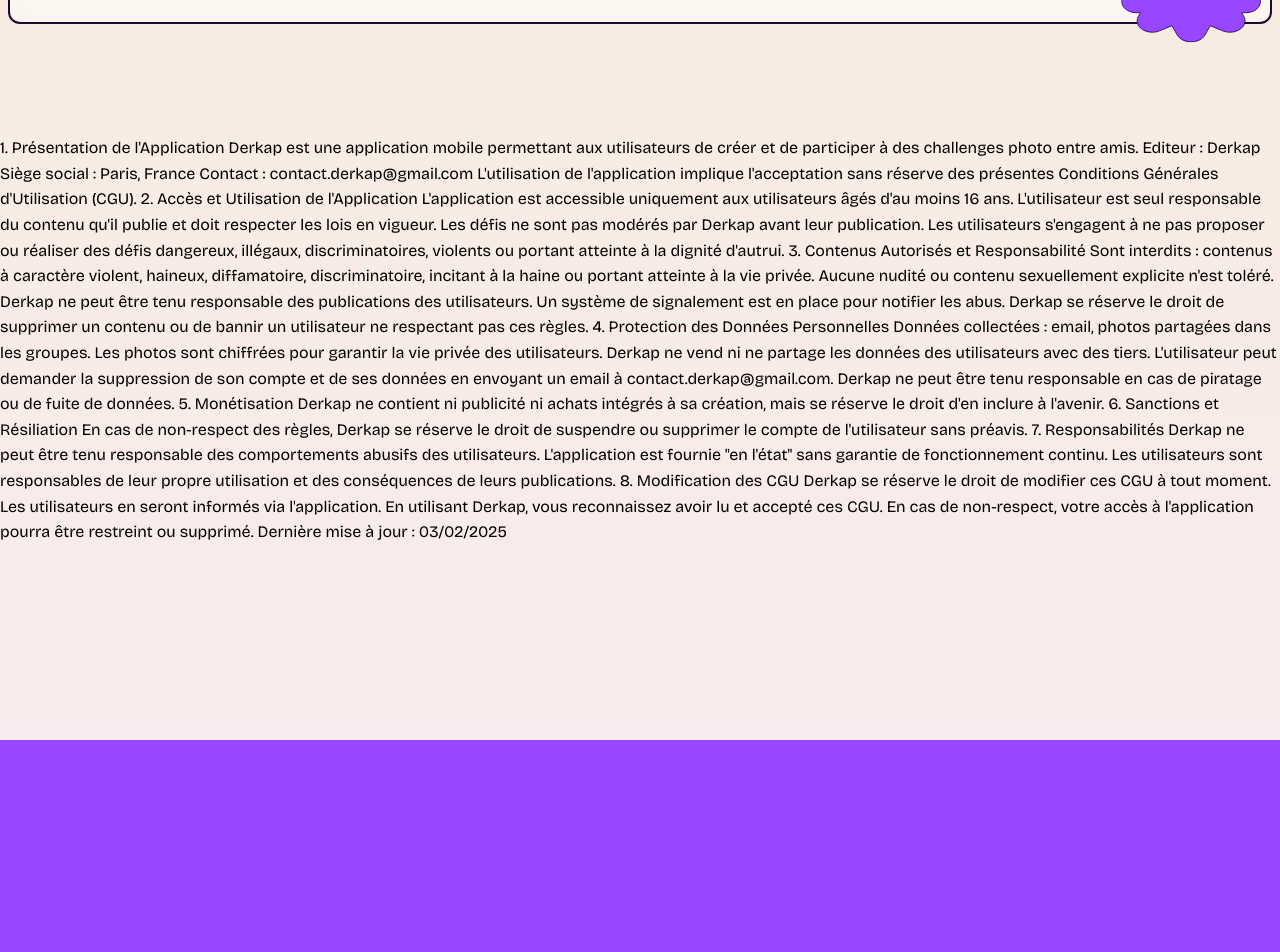
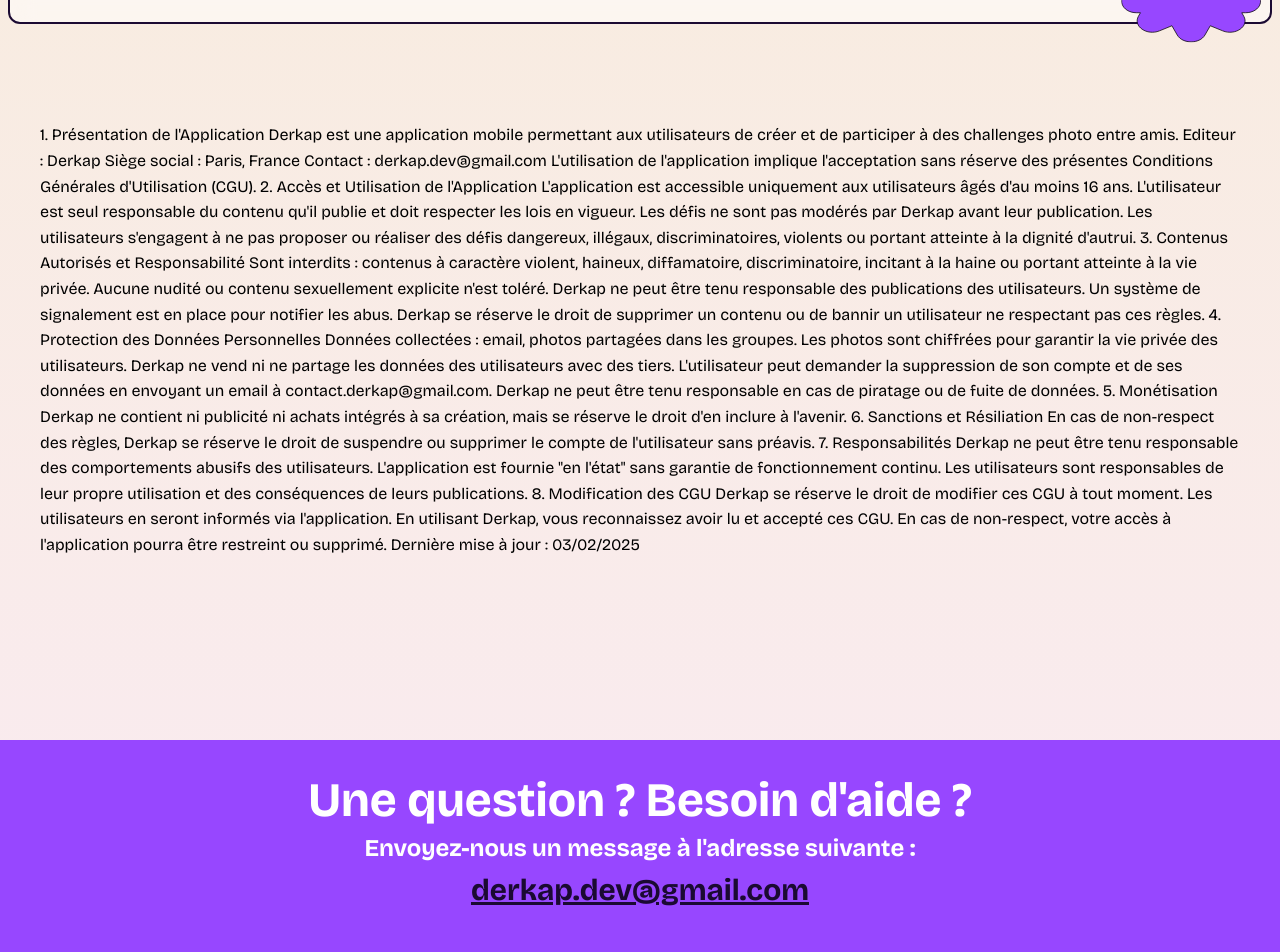
Before and after one commit to Nicoalz/derkap-landing, a Next.js app: page /cgu in a window 1280 px wide. Shown: the part 60-1012 px from the top of the page. Built offline with nearby package versions, Linux system fonts and the light colour scheme.

Commit message:
add contact

```diff
--- a/components/Footer.tsx
+++ b/components/Footer.tsx
@@ -1,10 +1,21 @@
 import Image from "next/image";
+
+
+// email to derkap.dev@gmail.com
 
 export default function Footer() {
   return (
     <div className="h-[100dvh] w-full bg-purple" id="contact">
       <div className="max- h-full p-1 flex flex-col justify-between">
-      <div></div>
+      <div className="flex flex-col justify-center items-center gap-2 mt-8 text-white font-bold text-5xl text-center px-4">
+        <p>
+          Une question ? Besoin d&apos;aide ?
+        </p>
+        <p className="text-white font-bold text-2xl">
+          Envoyez-nous un message à l&apos;adresse suivante :
+        </p>
+        <a className="text-black underline font-bold text-3xl px-4" href="mailto:derkap.dev@gmail.com">derkap.dev@gmail.com</a>
+      </div>
       <Image src="/images/derkap.svg" width={600} height={200} alt="Derkap" className="w-full"/>
     </div>
     </div>
--- a/components/Header.tsx
+++ b/components/Header.tsx
@@ -13,6 +13,7 @@
 const MENU_ITEMS = [
   { href: '#onboarding', text: 'COMMENT ÇA MARCHE' },
   { href: '#contact', text: 'CONTACT' },
+  { href: '/cgu', text: 'CGU' },
 ];
 
 const ANIMATION_CONFIG: AnimationConfig = {
--- a/pages/cgu.tsx
+++ b/pages/cgu.tsx
@@ -2,13 +2,13 @@
 
 export default function Home() {
   return (
-    <div className="section-container max-w-screen-2xl mx-auto h-screen flex items-center justify-center overflow-hidden">
+    <div className="section-container max-w-screen-2xl mx-auto h-screen flex items-center justify-center overflow-hidden px-10">
         <p>
         1. Présentation de l&apos;Application {"\n"}
                   Derkap est une application mobile permettant aux utilisateurs
                   de créer et de participer à des challenges photo entre amis.
                   Editeur : Derkap Siège social : Paris, France Contact :
-                  contact.derkap@gmail.com L&apos;utilisation de l&apos;application
+                  derkap.dev@gmail.com L&apos;utilisation de l&apos;application
                   implique l&apos;acceptation sans réserve des présentes Conditions
                   Générales d&apos;Utilisation (CGU). {"\n"} {"\n"}
                   2. Accès et Utilisation de l&apos;Application {"\n"}
```
